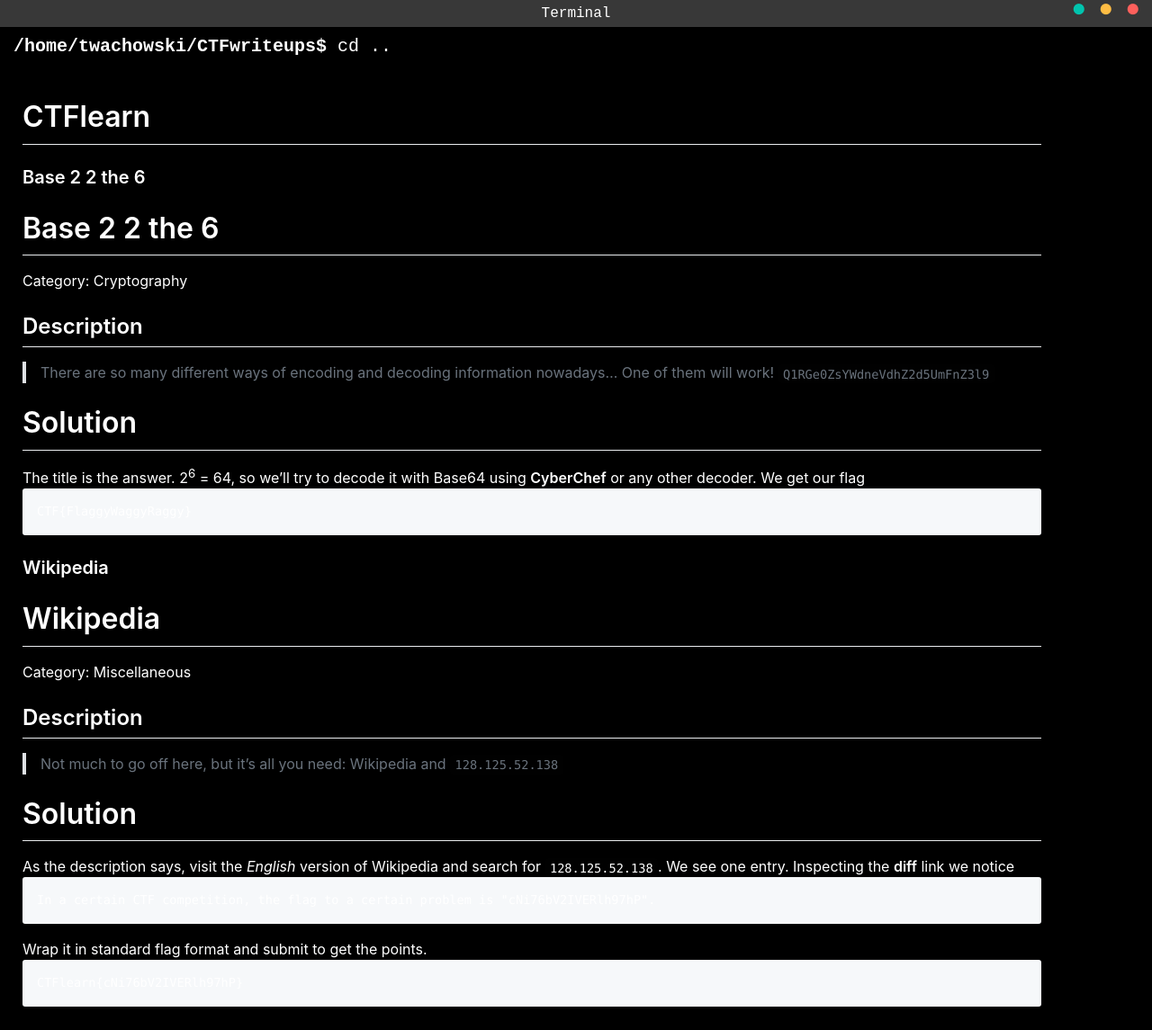
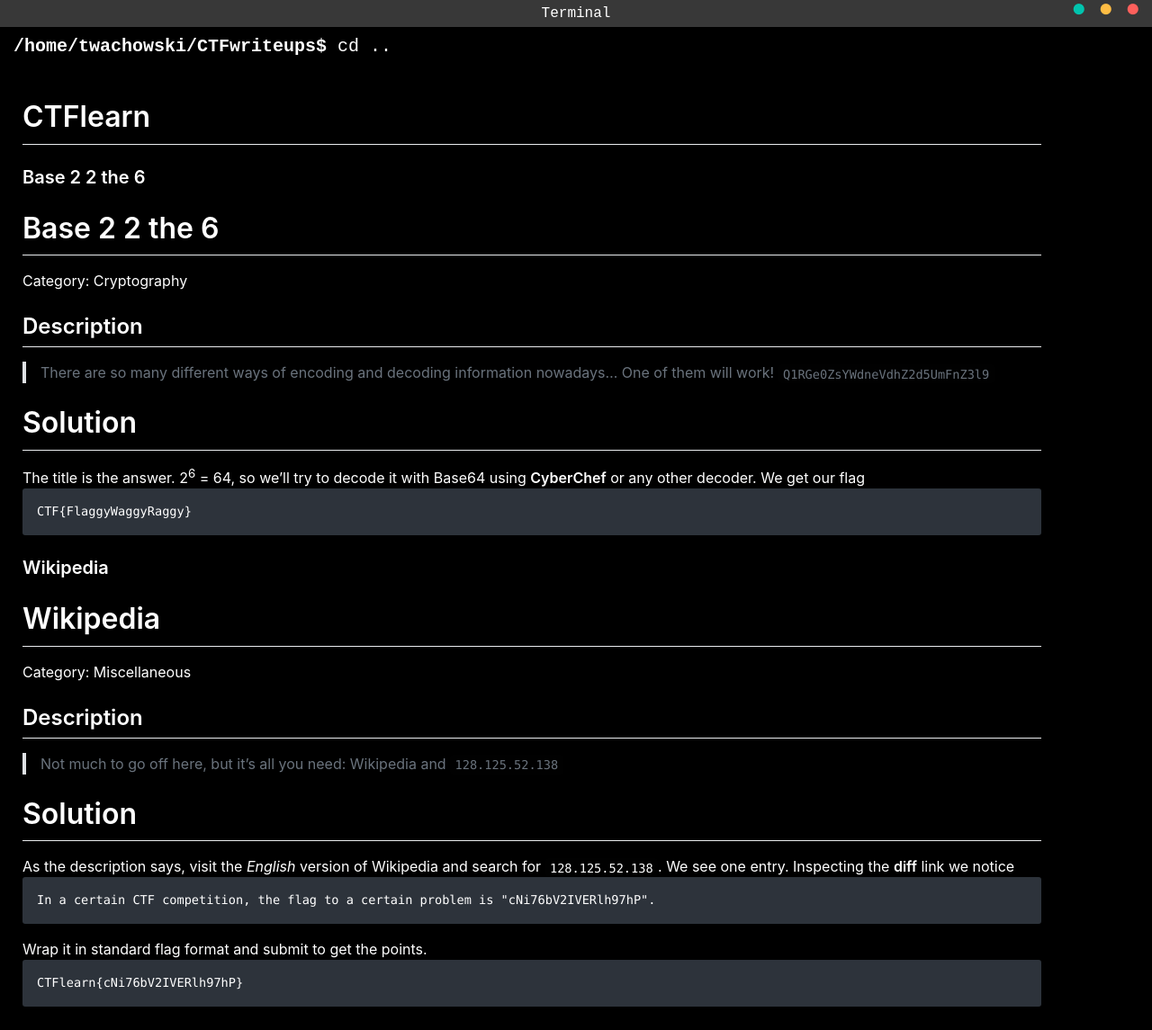
Before and after one commit to tadeuszwachowski/CTFwriteups, a Jekyll site: the page built from ctflearn.html, in a window 1280 px wide. Shown: the whole page at 90% size. Built offline with Jekyll 4.4.1, drawn with Linux system fonts in a browser that asks for light colours; nearby versions of some CDN libraries; Markdown is read by kramdown in place of the engine named in the settings.

Commit message:
Update markdown.css

```diff
--- a/css/markdown.css
+++ b/css/markdown.css
@@ -823,7 +823,7 @@
   overflow: auto;
   font-size: 85%;
   line-height: 1.45;
-  background-color: #f6f8fa;
+  background-color: #2d333b;
   border-radius: 3px;
 }
 
```
